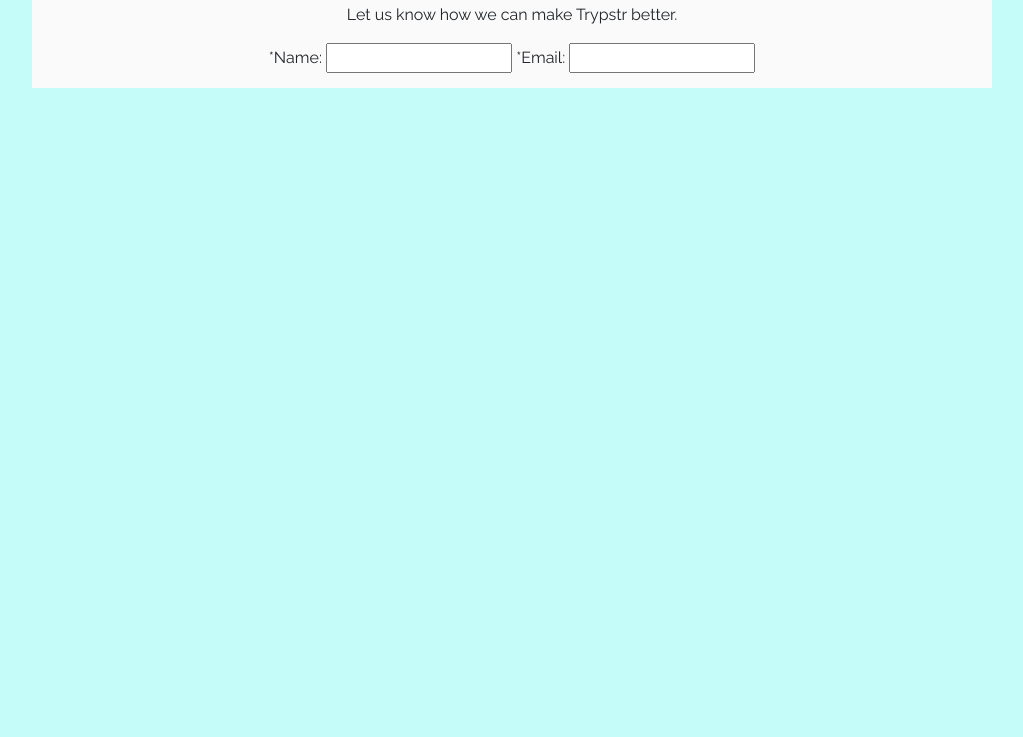
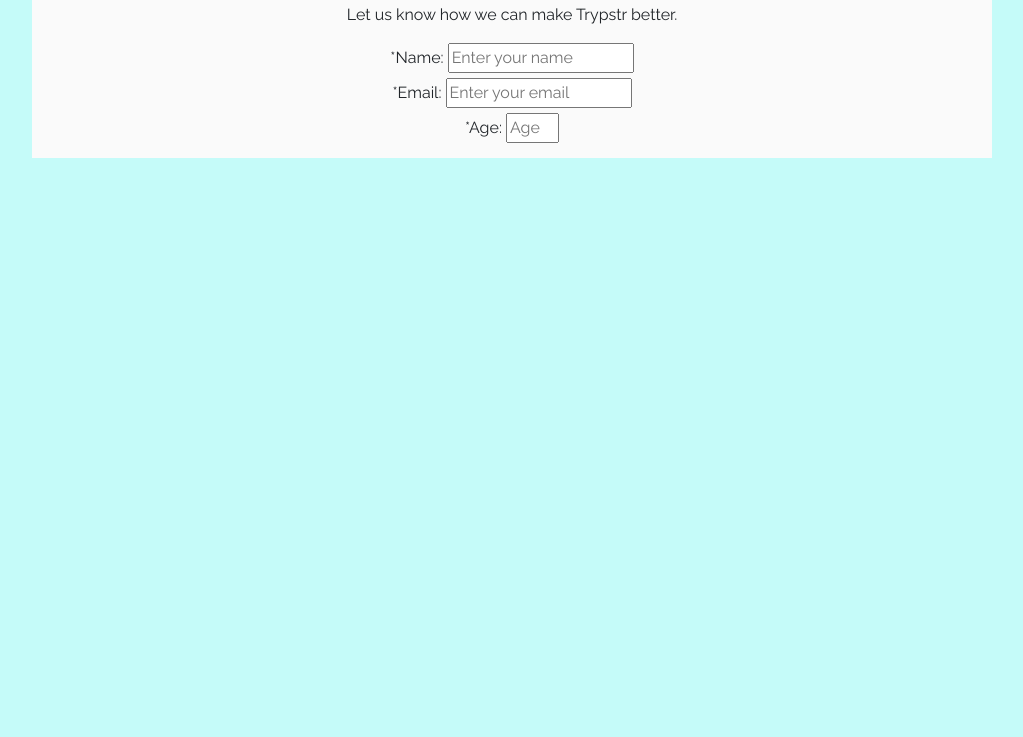
Before and after one commit to bexis13/Survey-form, a plain HTML site: page index.html in a window 1280 px wide. Shown: the part 63-800 px from the top of the page, without its empty margins (128-1151 px from the left). Drawn offline with nearby package versions, Linux system fonts and the light colour scheme.

Commit message:
add furfil user story 6 to 11

```diff
--- a/index.html
+++ b/index.html
@@ -13,11 +13,19 @@
 
             <form id="survey-form" method="GET" action="#">
 
-                <label for="name"> *Name:  </label>
-                <input type="text" name="name" id="name">
-
-                <label for="email"> *Email:  </label>
-                <input type="text" name="email" id="email">
+                <div>
+                    <label id="name-label" for="name"> *Name:  </label>
+                    <input type="text" name="name" id="name" placeholder="Enter your name" required>
+                </div>
+                <div>
+                    <label id="email-label" for="email"> *Email:  </label>
+                    <input type="email" name="email" id="email" placeholder="Enter your email" required>
+                </div>
+                <div>
+                    <label id="number-label" for="age"> *Age:  </label>
+                    <input type="number" name="age" id="number" placeholder="Age" required
+                    min="6" max="11">
+                </div>
             </form>
         </div>
     </body>
```
